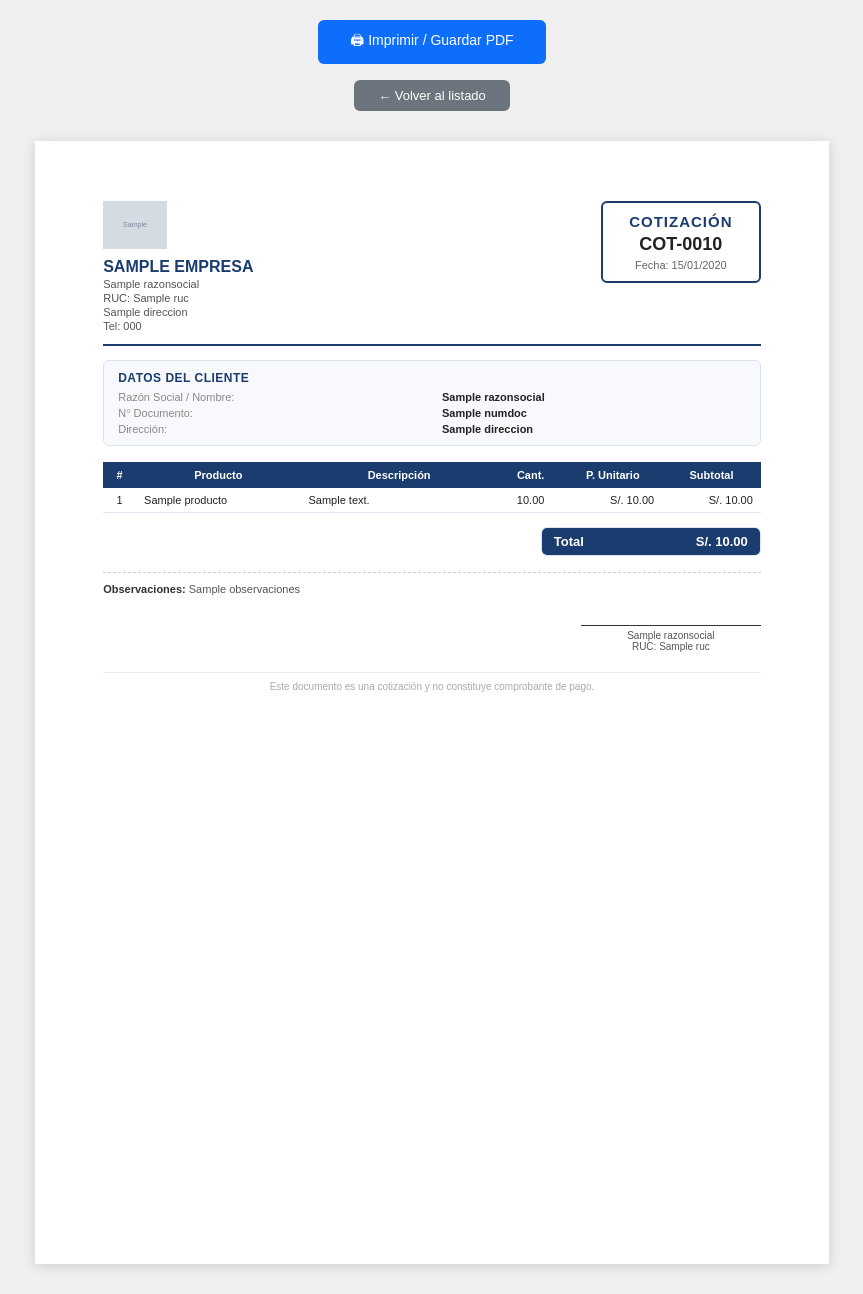
After one commit to CrisMestanza/Sistemas-de-ventas, a Django app: template templates/cotizacion/imprimirCotizacion.html in a window 1280 px wide. The commit adds this page. Shown: the whole page, without its empty margins (208-1071 px from the left). Run offline with Django 3.2, Linux system fonts and the light colour scheme; the template is opened without the code that fills it: most values are stand-ins (such as "Sample title", 1, 10 or a date in 2020); grey boxes marked "Sample" are stand-in pictures.

Commit message:
Agregar modulo de cotizaciones con listado, formulario y vista de impresion A4
Co-Authored-By: Claude Sonnet 4.6 <noreply@anthropic.com>

```diff
--- /dev/null
+++ b/templates/cotizacion/imprimirCotizacion.html
@@ -0,0 +1,316 @@
+{% load static %}
+<!DOCTYPE html>
+<html lang="es">
+<head>
+  <meta charset="UTF-8">
+  <meta name="viewport" content="width=device-width, initial-scale=1.0">
+  <title>Cotización COT-{{ cotizacion.idcotizacion|stringformat:"04d" }}</title>
+  <style>
+    * { margin: 0; padding: 0; box-sizing: border-box; }
+
+    body {
+      font-family: Arial, sans-serif;
+      font-size: 12px;
+      color: #222;
+      background: #f0f0f0;
+    }
+
+    .btn-imprimir {
+      display: block;
+      margin: 20px auto 16px;
+      padding: 10px 32px;
+      background: #0d6efd;
+      color: #fff;
+      border: none;
+      border-radius: 6px;
+      font-size: 14px;
+      cursor: pointer;
+      width: fit-content;
+    }
+    .btn-volver {
+      display: block;
+      margin: 0 auto 30px;
+      padding: 8px 24px;
+      background: #6c757d;
+      color: #fff;
+      border: none;
+      border-radius: 6px;
+      font-size: 13px;
+      cursor: pointer;
+      width: fit-content;
+      text-decoration: none;
+      text-align: center;
+    }
+
+    .pagina-a4 {
+      width: 210mm;
+      min-height: 297mm;
+      background: #fff;
+      margin: 0 auto 30px;
+      padding: 16mm 18mm;
+      box-shadow: 0 2px 12px rgba(0,0,0,0.15);
+    }
+
+    /* Encabezado */
+    .encabezado {
+      display: flex;
+      justify-content: space-between;
+      align-items: flex-start;
+      border-bottom: 2px solid #1a3c6e;
+      padding-bottom: 12px;
+      margin-bottom: 14px;
+    }
+    .empresa-info h2 {
+      font-size: 16px;
+      color: #1a3c6e;
+      font-weight: bold;
+    }
+    .empresa-info p { font-size: 11px; color: #555; margin-top: 2px; }
+
+    .cot-box {
+      border: 2px solid #1a3c6e;
+      border-radius: 6px;
+      padding: 10px 18px;
+      text-align: center;
+      min-width: 160px;
+    }
+    .cot-box .titulo-cot {
+      font-size: 15px;
+      font-weight: bold;
+      color: #1a3c6e;
+      letter-spacing: 1px;
+    }
+    .cot-box .numero-cot {
+      font-size: 18px;
+      font-weight: bold;
+      color: #222;
+      margin-top: 4px;
+    }
+    .cot-box .fecha-cot {
+      font-size: 11px;
+      color: #666;
+      margin-top: 4px;
+    }
+
+    /* Cliente */
+    .cliente-section {
+      background: #f7f9fc;
+      border: 1px solid #dde3ec;
+      border-radius: 6px;
+      padding: 10px 14px;
+      margin-bottom: 16px;
+    }
+    .cliente-section h4 {
+      font-size: 12px;
+      color: #1a3c6e;
+      font-weight: bold;
+      margin-bottom: 6px;
+      text-transform: uppercase;
+      letter-spacing: 0.5px;
+    }
+    .cliente-grid {
+      display: grid;
+      grid-template-columns: 1fr 1fr;
+      gap: 4px 20px;
+    }
+    .cliente-grid span { font-size: 11px; }
+    .cliente-grid .label { color: #888; }
+    .cliente-grid .valor { color: #222; font-weight: 600; }
+
+    /* Tabla ítems */
+    table.items {
+      width: 100%;
+      border-collapse: collapse;
+      margin-bottom: 14px;
+    }
+    table.items thead tr {
+      background: #1a3c6e;
+      color: #fff;
+    }
+    table.items thead th {
+      padding: 7px 8px;
+      font-size: 11px;
+      text-align: center;
+      font-weight: 600;
+    }
+    table.items tbody tr:nth-child(even) { background: #f5f8ff; }
+    table.items tbody td {
+      padding: 6px 8px;
+      font-size: 11px;
+      border-bottom: 1px solid #e0e7f0;
+    }
+    table.items tbody td.center { text-align: center; }
+    table.items tbody td.right { text-align: right; }
+
+    /* Totales */
+    .totales {
+      display: flex;
+      justify-content: flex-end;
+      margin-bottom: 16px;
+    }
+    .totales-box {
+      width: 220px;
+      border: 1px solid #dde3ec;
+      border-radius: 6px;
+      overflow: hidden;
+    }
+    .totales-box .fila-total {
+      display: flex;
+      justify-content: space-between;
+      padding: 6px 12px;
+      font-size: 12px;
+      border-bottom: 1px solid #eee;
+    }
+    .totales-box .fila-total:last-child {
+      background: #1a3c6e;
+      color: #fff;
+      font-weight: bold;
+      font-size: 13px;
+      border-bottom: none;
+    }
+
+    /* Observaciones */
+    .observaciones {
+      font-size: 11px;
+      color: #555;
+      border-top: 1px dashed #ccc;
+      padding-top: 10px;
+      margin-bottom: 20px;
+    }
+    .observaciones span { font-weight: bold; color: #333; }
+
+    /* Firma */
+    .firma {
+      display: flex;
+      justify-content: flex-end;
+      margin-top: 30px;
+    }
+    .firma-box {
+      text-align: center;
+      width: 180px;
+    }
+    .firma-box .linea { border-top: 1px solid #333; margin-bottom: 4px; }
+    .firma-box p { font-size: 10px; color: #555; }
+
+    .pie-pagina {
+      text-align: center;
+      font-size: 10px;
+      color: #aaa;
+      margin-top: 20px;
+      border-top: 1px solid #eee;
+      padding-top: 8px;
+    }
+
+    @media print {
+      body { background: #fff; }
+      .btn-imprimir, .btn-volver { display: none !important; }
+      .pagina-a4 {
+        box-shadow: none;
+        margin: 0;
+        padding: 12mm 15mm;
+        width: 100%;
+        min-height: auto;
+      }
+    }
+  </style>
+</head>
+<body>
+
+  <button class="btn-imprimir" onclick="window.print()">🖨 Imprimir / Guardar PDF</button>
+  <a class="btn-volver" href="{% url 'cotizaciones' %}">← Volver al listado</a>
+
+  <div class="pagina-a4">
+
+    <!-- Encabezado -->
+    <div class="encabezado">
+      <div class="empresa-info">
+        {% if empresa.logo %}
+        <img src="/media/{{ empresa.logo }}" alt="Logo" style="height:48px;margin-bottom:6px;">
+        {% endif %}
+        <h2>{{ empresa.nombrecomercial|upper }}</h2>
+        <p>{{ empresa.razonsocial }}</p>
+        <p>RUC: {{ empresa.ruc }}</p>
+        <p>{{ empresa.direccion }}</p>
+        {% if empresa.telefono %}<p>Tel: {{ empresa.telefono }}</p>{% endif %}
+      </div>
+      <div class="cot-box">
+        <div class="titulo-cot">COTIZACIÓN</div>
+        <div class="numero-cot">COT-{{ cotizacion.idcotizacion|stringformat:"04d" }}</div>
+        <div class="fecha-cot">Fecha: {{ cotizacion.fecha|date:"d/m/Y" }}</div>
+      </div>
+    </div>
+
+    <!-- Cliente -->
+    <div class="cliente-section">
+      <h4>Datos del Cliente</h4>
+      <div class="cliente-grid">
+        <span class="label">Razón Social / Nombre:</span>
+        <span class="valor">{{ cotizacion.idcliente.razonsocial }}</span>
+        <span class="label">N° Documento:</span>
+        <span class="valor">{{ cotizacion.idcliente.numdoc }}</span>
+        {% if cotizacion.idcliente.direccion %}
+        <span class="label">Dirección:</span>
+        <span class="valor">{{ cotizacion.idcliente.direccion }}</span>
+        {% endif %}
+      </div>
+    </div>
+
+    <!-- Ítems -->
+    <table class="items">
+      <thead>
+        <tr>
+          <th style="width:5%">#</th>
+          <th style="width:25%">Producto</th>
+          <th style="width:30%">Descripción</th>
+          <th style="width:10%">Cant.</th>
+          <th style="width:15%">P. Unitario</th>
+          <th style="width:15%">Subtotal</th>
+        </tr>
+      </thead>
+      <tbody>
+        {% for d in detalles %}
+        <tr>
+          <td class="center">{{ forloop.counter }}</td>
+          <td>{{ d.producto }}</td>
+          <td>{{ d.descripcion }}</td>
+          <td class="center">{{ d.cantidad|floatformat:2 }}</td>
+          <td class="right">S/. {{ d.preciounitario|floatformat:2 }}</td>
+          <td class="right">S/. {{ d.subtotal|floatformat:2 }}</td>
+        </tr>
+        {% endfor %}
+      </tbody>
+    </table>
+
+    <!-- Totales -->
+    <div class="totales">
+      <div class="totales-box">
+        <div class="fila-total">
+          <span>Total</span>
+          <span>S/. {{ cotizacion.total|floatformat:2 }}</span>
+        </div>
+      </div>
+    </div>
+
+    <!-- Observaciones -->
+    {% if cotizacion.observaciones %}
+    <div class="observaciones">
+      <span>Observaciones: </span>{{ cotizacion.observaciones }}
+    </div>
+    {% endif %}
+
+    <!-- Firma -->
+    <div class="firma">
+      <div class="firma-box">
+        <div class="linea"></div>
+        <p>{{ empresa.razonsocial }}</p>
+        <p>RUC: {{ empresa.ruc }}</p>
+      </div>
+    </div>
+
+    <div class="pie-pagina">
+      Este documento es una cotización y no constituye comprobante de pago.
+    </div>
+
+  </div>
+</body>
+</html>
```
Also changed, not shown: raiz/settings.py (+17 -6 lines), software/models/CotizacionDetalleModel.py (added, +15 -0 lines), software/models/CotizacionModel.py (added, +14 -0 lines), software/urls.py (+8 -0 lines), software/views/cotizacion.py (added, +83 -0 lines), templates/cotizacion/agregarCotizacion.html (added, +168 -0 lines), templates/cotizacion/cotizaciones.html (added, +67 -0 lines), templates/plantilla/base.html (+7 -0 lines), .claude/settings.json (added).
